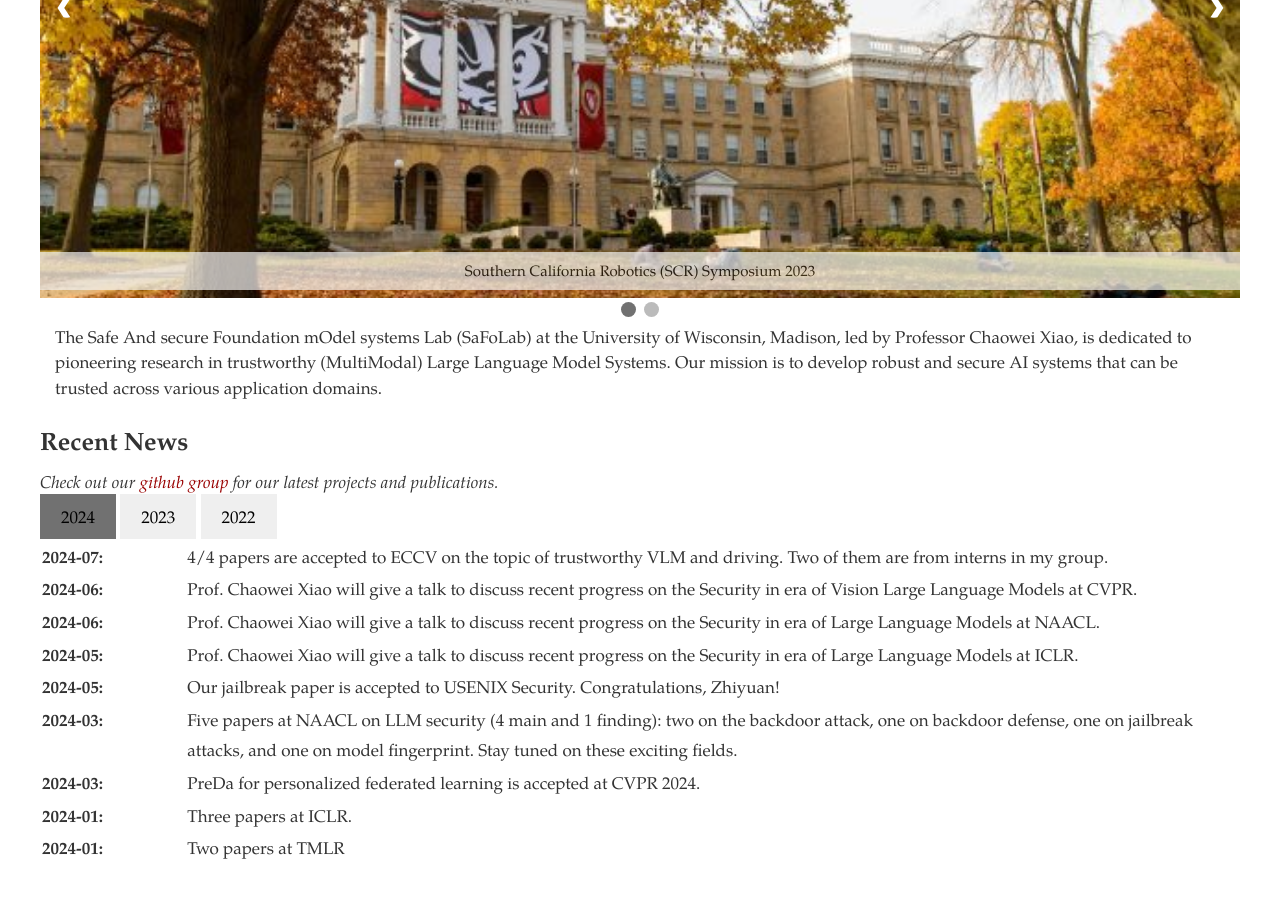
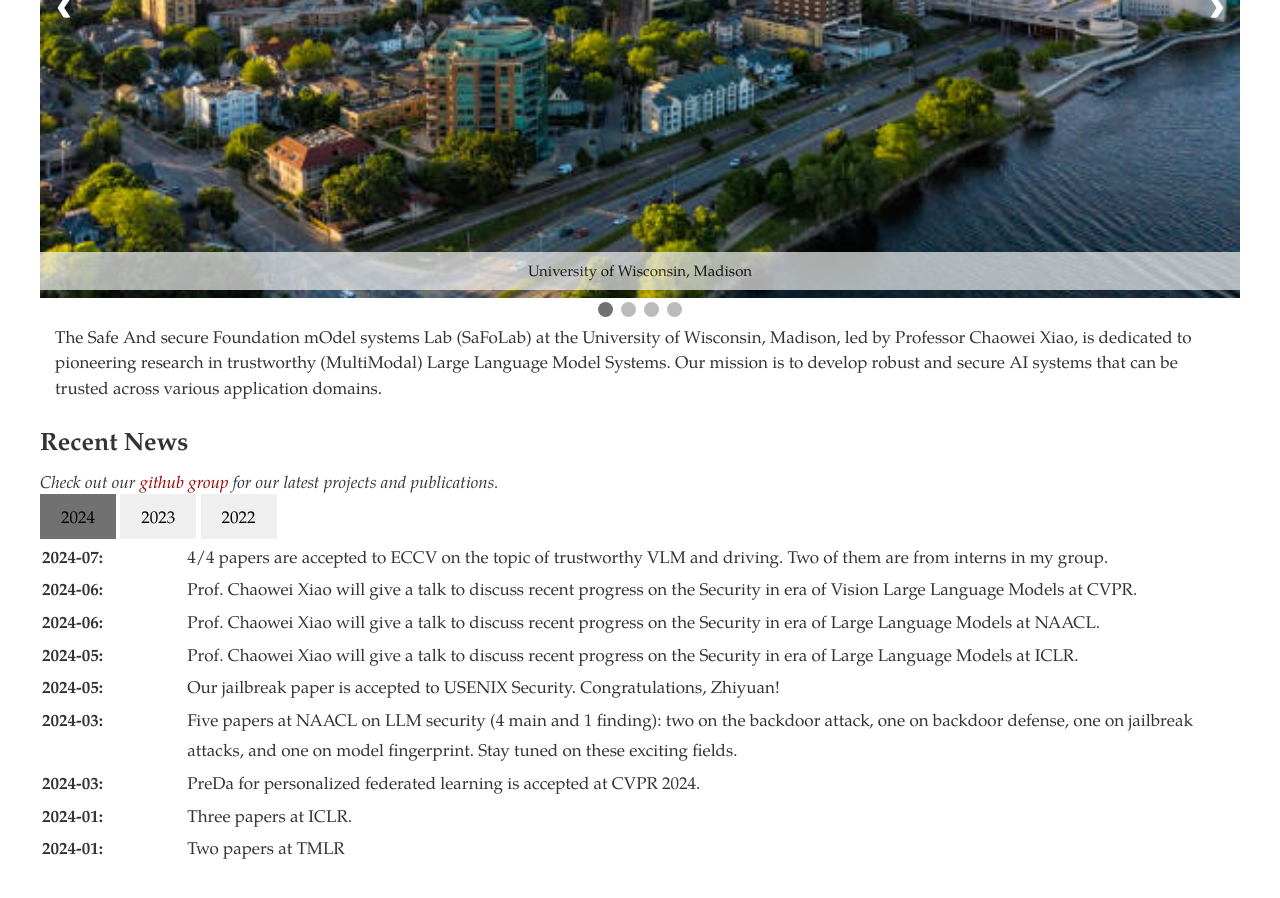
Before and after one commit to SaFoLab-WISC/SaFoLab-Wisc.github.io, a Jekyll site: the page built from index.html, in a window 1280 px wide and 900 px high, scrolled down 562 px. Built offline with Jekyll 4.4.1, drawn with Linux system fonts in a browser that asks for light colours; nearby versions of some CDN libraries; a style sheet for code colours, icons or effects is not loaded.

```diff
--- a/_data/home_images.yml
+++ b/_data/home_images.yml
@@ -1,5 +1,11 @@
-- filename: 2.jpeg
-  caption: Southern California Robotics (SCR) Symposium 2023
+- filename: madison1.jpg
+  caption: University of Wisconsin, Madison
 
-- filename: 1.png
-  caption:
+- filename: group1.jpg
+  caption: Group Event 2024
+
+- filename: group2.jpg
+  caption: Group Event 2023
+
+- filename: group3.jpg
+  caption: Group Event 2022
```
Also changed, not shown: 1 other file.
